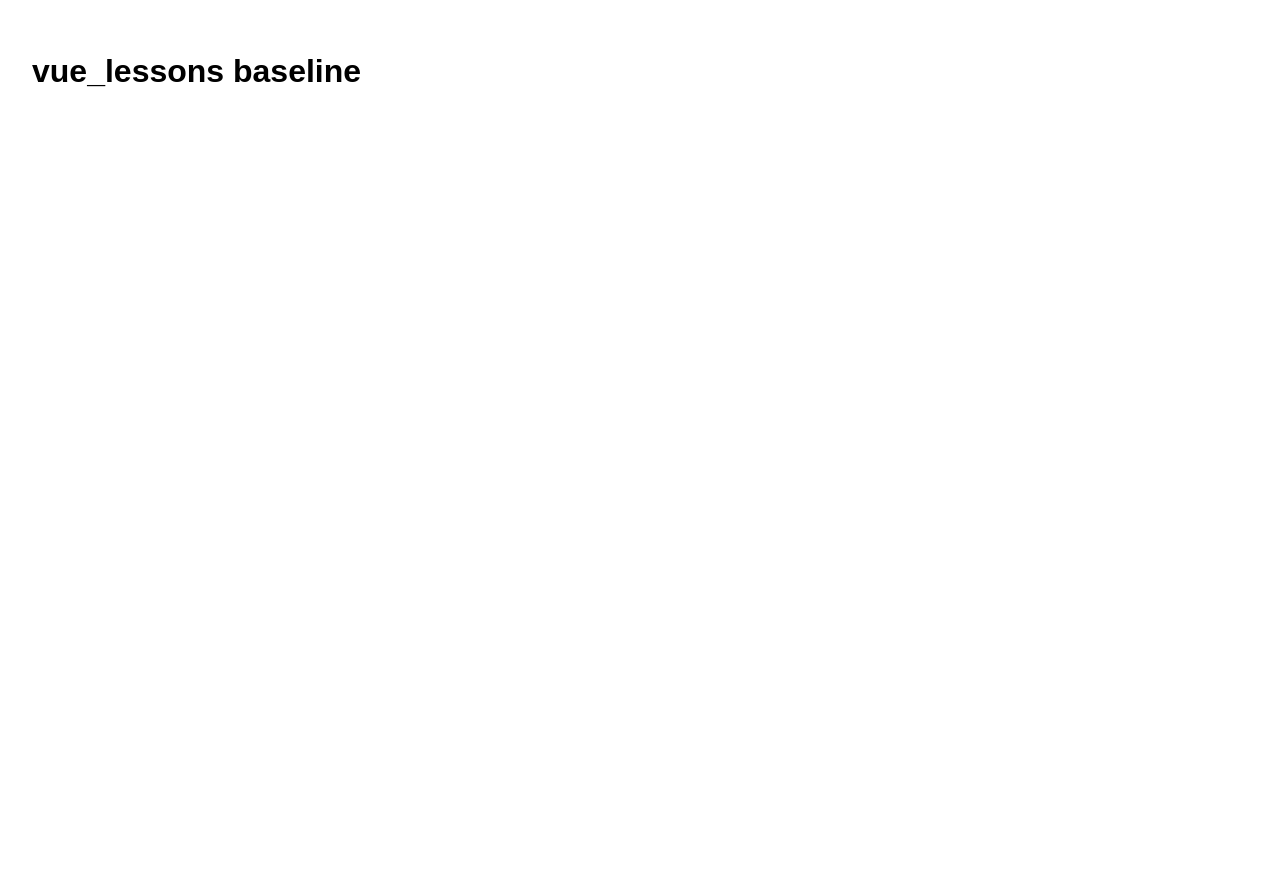
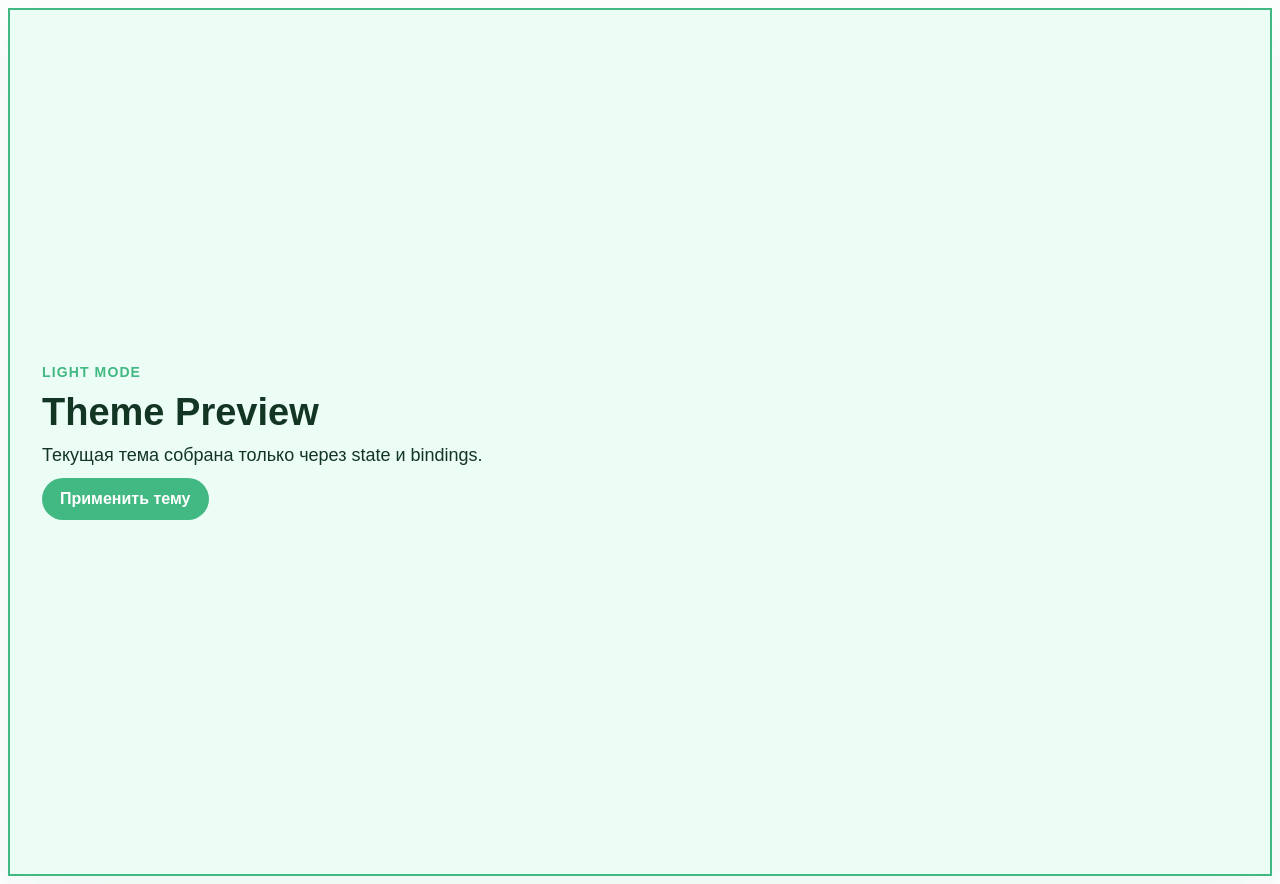
Before and after one commit to angularWorkshop/vue_lessons, a Vue app: page / in a window 1280 px wide. Before the commit the page ends 800 px from the top, so only its background shows below. Built offline with nearby package versions, Linux system fonts and the light colour scheme.

Commit message:
feat: add vue answer-topic-04-exercise-02-theme-panel-bindings solution

```diff
--- a/src/App.vue
+++ b/src/App.vue
@@ -1,16 +1,72 @@
 <script setup>
-const title = 'vue_lessons baseline';
+import { reactive } from 'vue';
+import { themePanelSeed } from './theme-panel-seed.js';
+
+const themePanel = reactive({
+  ...themePanelSeed,
+});
 </script>
 
 <template>
-  <main class="app">
-    <h1>{{ title }}</h1>
-  </main>
+  <section
+    class="theme-panel"
+    :class="['theme-panel--' + themePanel.mode]"
+    :style="{
+      backgroundColor: themePanel.surfaceColor,
+      color: themePanel.textColor,
+      borderColor: themePanel.accentColor,
+    }"
+  >
+    <p class="eyebrow" :style="{ color: themePanel.accentColor }">{{ themePanel.mode }} mode</p>
+    <h1>{{ themePanel.title }}</h1>
+    <p>{{ themePanel.hint }}</p>
+    <button type="button" :style="{ backgroundColor: themePanel.accentColor }">{{ themePanel.ctaLabel }}</button>
+  </section>
 </template>
 
 <style scoped>
-.app {
-  padding: 24px;
+.theme-panel {
+  min-height: 100vh;
+  padding: 32px;
+  display: grid;
+  gap: 12px;
+  align-content: center;
+  border: 2px solid transparent;
   font-family: Arial, sans-serif;
 }
+
+.theme-panel--light {
+  box-shadow: 0 20px 60px rgba(66, 184, 131, 0.12);
+}
+
+.eyebrow {
+  margin: 0;
+  font-size: 14px;
+  font-weight: 700;
+  letter-spacing: 0.08em;
+  text-transform: uppercase;
+}
+
+h1, p, button {
+  margin: 0;
+}
+
+h1 {
+  font-size: 38px;
+  line-height: 1.1;
+}
+
+p {
+  font-size: 18px;
+}
+
+button {
+  width: fit-content;
+  padding: 12px 18px;
+  border: 0;
+  border-radius: 999px;
+  color: #fff;
+  font-size: 16px;
+  font-weight: 700;
+}
 </style>
--- /dev/null
+++ b/src/theme-panel-seed.js
@@ -0,0 +1,9 @@
+export const themePanelSeed = {
+  title: 'Theme Preview',
+  mode: 'light',
+  accentColor: '#42b883',
+  surfaceColor: '#ecfdf5',
+  textColor: '#123524',
+  hint: 'Текущая тема собрана только через state и bindings.',
+  ctaLabel: 'Применить тему',
+};
```
Also changed, not shown: src/main.js (line endings or trailing spaces), 2 other files (tests, documents, lock files or other folders).
